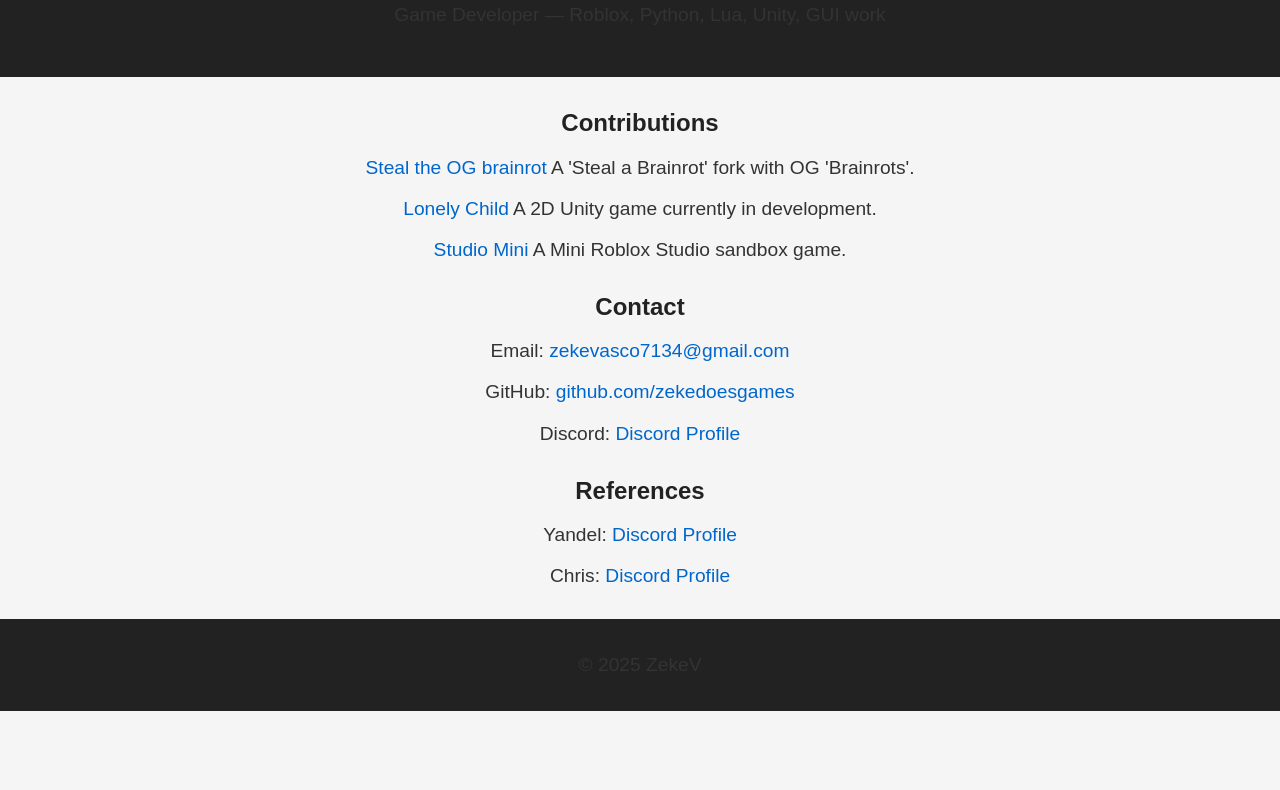
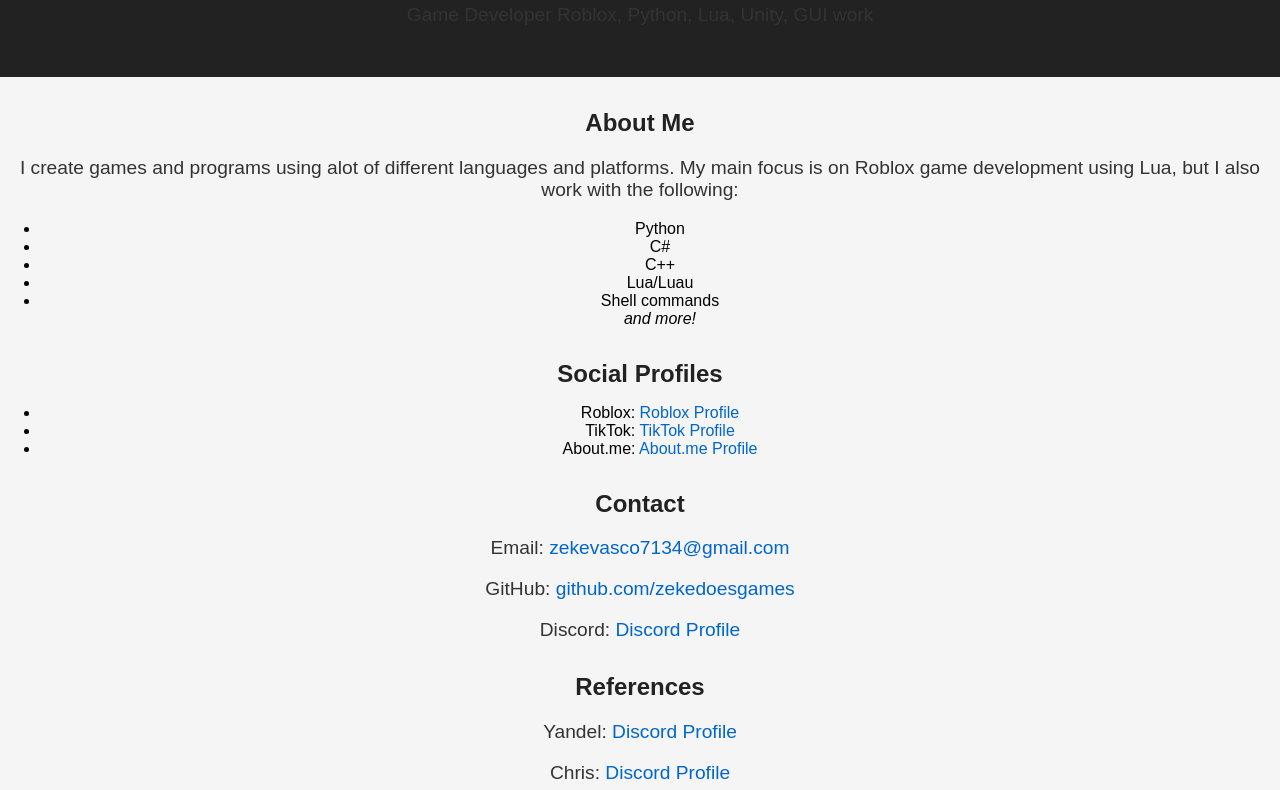
Before and after one commit to zekedoesgames/ZekesPortfolio, a plain HTML site: page index.html in a window 1280 px wide. Shown: the part 84-874 px from the top of the page. Before the commit the page ends 800 px from the top, so only its background shows below. Drawn offline with Linux system fonts and the light colour scheme.

Commit message:
Revise header and enhance 'About Me' section
Updated header and added an 'About Me' section with programming languages and social profiles.

```diff
--- a/index.html
+++ b/index.html
@@ -11,30 +11,35 @@
 <body>
 
   <header>
-    <h1>Hello, I’m Zeke!</h1>
-    <p>Game Developer — Roblox, Python, Lua, Unity, GUI work</p>
+    <h1>Zekes Portfolio</h1>
+    <p>Game Developer Roblox, Python, Lua, Unity, GUI work</p>
   </header>
 
   <main>
     <div class="section">
-      <h2>Contributions</h2>
+      <h2>About Me</h2>
       <p>
-        <a href="https://www.roblox.com/games/114549569921513/Steal-the-OG-brainrot" target="_blank">
-          Steal the OG brainrot
-        </a>  A 'Steal a Brainrot' fork with OG 'Brainrots'.
+        I create games and programs using alot of different languages and platforms.
+        My main focus is on Roblox game development using Lua, but I also work with the following:
+        <ul>
+           <li>Python</li>
+           <li>C#</li>
+           <li>C++</li>
+           <li>Lua/Luau</li>
+           <li>Shell commands</li>
+           <i>and more!</i>
+        </ul>
       </p>
-      <p>
-        <a href="https://zekedoesgames.github.io/lonelychild/#download" target="_blank">
-          Lonely Child
-        </a>  A 2D Unity game currently in development.
-      </p>
-      <p>
-        <a href="https://www.roblox.com/share?code=63853078d3d69142bcab940c559b26a1&type=ExperienceDetails&stamp=1760033611115" target="_blank">
-          Studio Mini
-        </a> A Mini Roblox Studio sandbox game.
-      </p>
+
     </div>
-
+<div clas="section">
+<h2> Social Profiles</h2>
+<ul>
+    <li>Roblox: <a href="https://www.roblox.com/users/profile?username=HelloitsmePandagrill" target="_blank">Roblox Profile</a></li>
+    <li> TikTok: <a href="https://www.tiktok.com/@zeke_tuxx" target="_blank">TikTok Profile</a></li>
+    <li> About.me: <a href="https://about.me/zeke.dev" target="_blank">About.me Profile</a></li>
+</ul>
+</div>
     <div class="section">
       <h2>Contact</h2>
       <p>Email: <a href="mailto:zekevasco7134@gmail.com">zekevasco7134@gmail.com</a></p>
```
